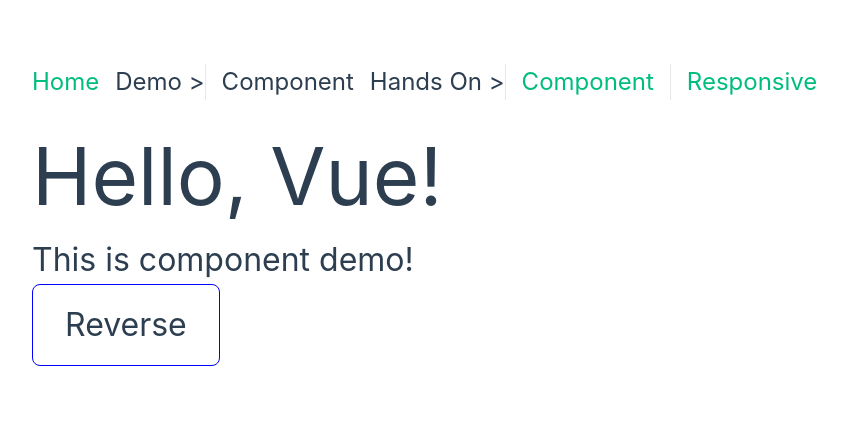
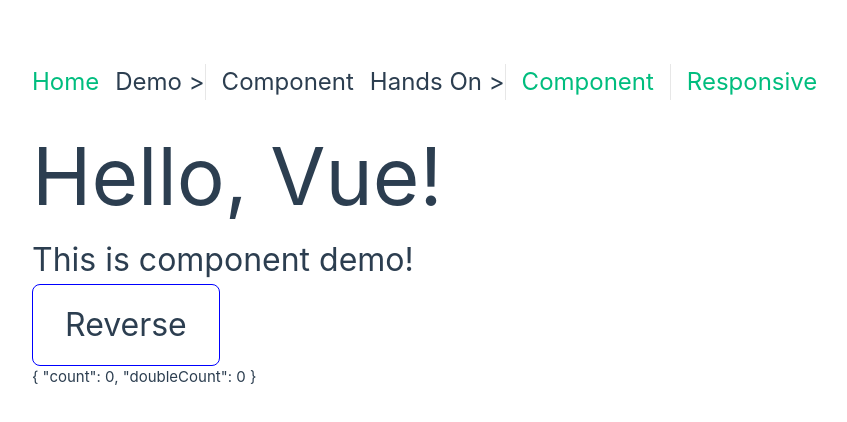
Before and after one commit to don-wang/vue-demo, a Vue app: page /demo/component in a window 1280 px wide. Shown: the top 422 px of the page, without its empty margins (0-847 px from the left). Built offline with nearby package versions, Linux system fonts and the light colour scheme.

Commit message:
update state demo

```diff
--- a/src/components/Counter.vue
+++ b/src/components/Counter.vue
@@ -17,7 +17,7 @@ const increment = () => {
   <div>
     <h1>Counter: {{ count }}</h1>
     <button @click="increment">+1</button>
-    <!-- <p>{{ countState }}</p> -->
+    <p>{{ countState }}</p>
   </div>
 </template>
 
--- a/src/views/demo/BasicComponent.vue
+++ b/src/views/demo/BasicComponent.vue
@@ -11,5 +11,5 @@ const count = storeToRefs(store, { count: "count" });
 <template>
   <BasicDemo name="Vue" />
 
-  <!-- <h1>{{ count }}</h1> -->
+  <h1>{{ count }}</h1>
 </template>
```
